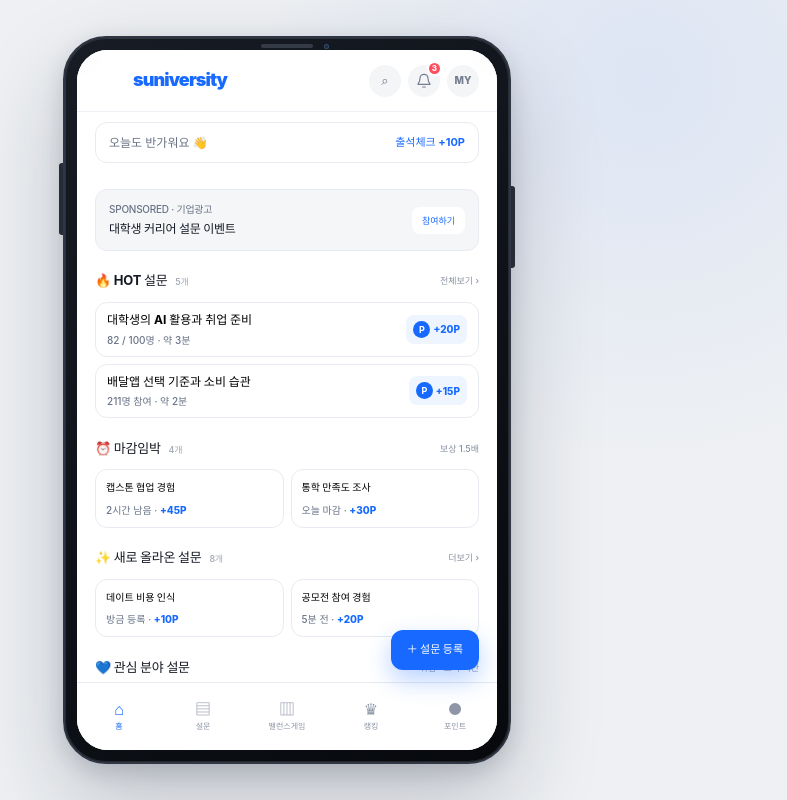
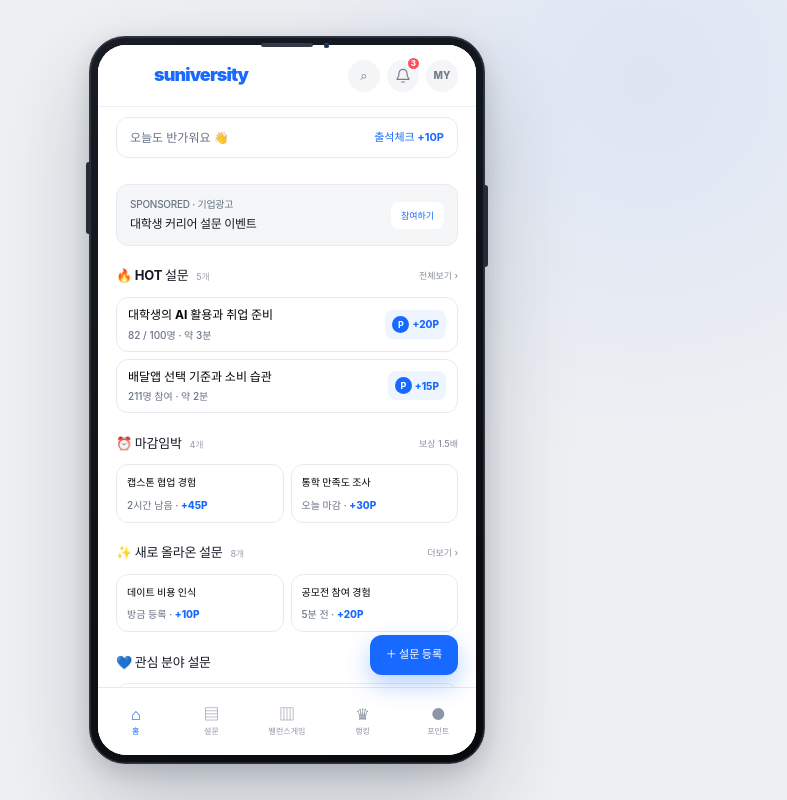
Before and after one commit to SJW1104/drunkdog, a React (Vite) app in the folder frontend/: page / in a window 1280 px wide. Shown: the whole page, without its empty margins (353-1140 px from the left). Built offline with nearby package versions, Linux system fonts and the light colour scheme; a web font is replaced by a local one.

Commit message:
style: slim mobile device proportions

```diff
--- a/frontend/src/App.css
+++ b/frontend/src/App.css
@@ -2054,3 +2054,31 @@ button:focus-visible {
 .category-card--all small { color: rgba(255, 255, 255, 0.8); }
 .settings-group button > span { display: inline-flex; align-items: center; gap: 8px; }
 .settings-group .ui-icon { width: 17px; height: 17px; color: #667286; }
+/* Slim device proportions */
+.device-shell {
+  width: min(100%, 396px);
+  padding: 8px;
+  border-width: 1px;
+  border-radius: 36px;
+}
+
+.device-shell .phone-frame {
+  border-radius: 28px;
+}
+
+.device-button--volume {
+  left: -4px;
+}
+
+.device-button--power {
+  right: -4px;
+}
+
+@media (max-width: 480px) {
+  .device-shell {
+    width: 100%;
+    padding: 0;
+    border-width: 0;
+    border-radius: 0;
+  }
+}
```
